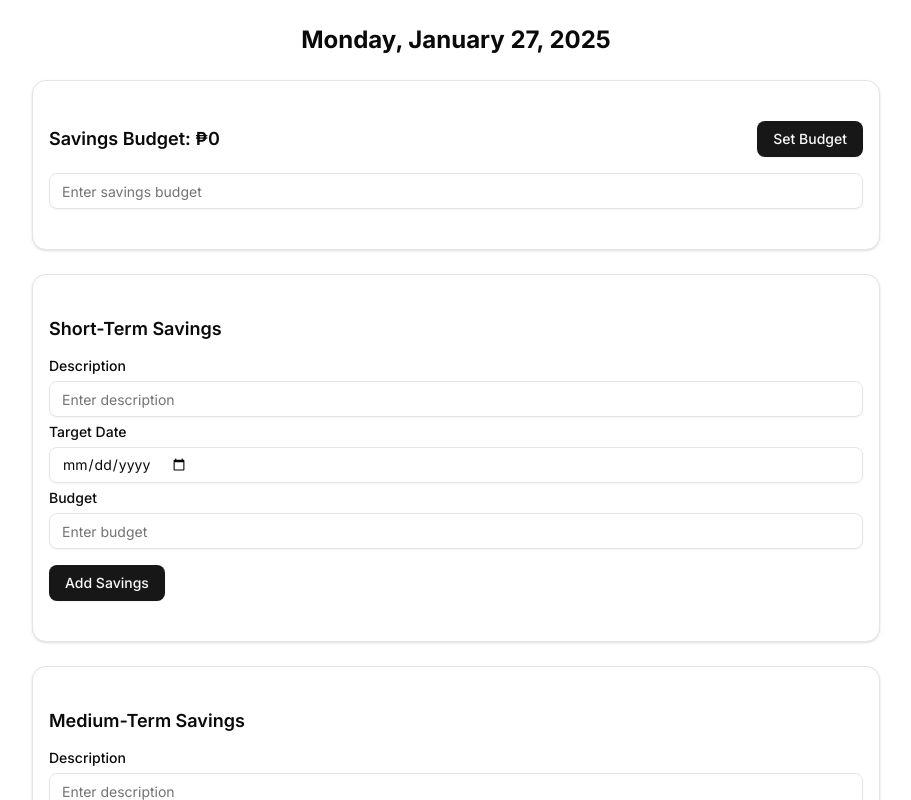
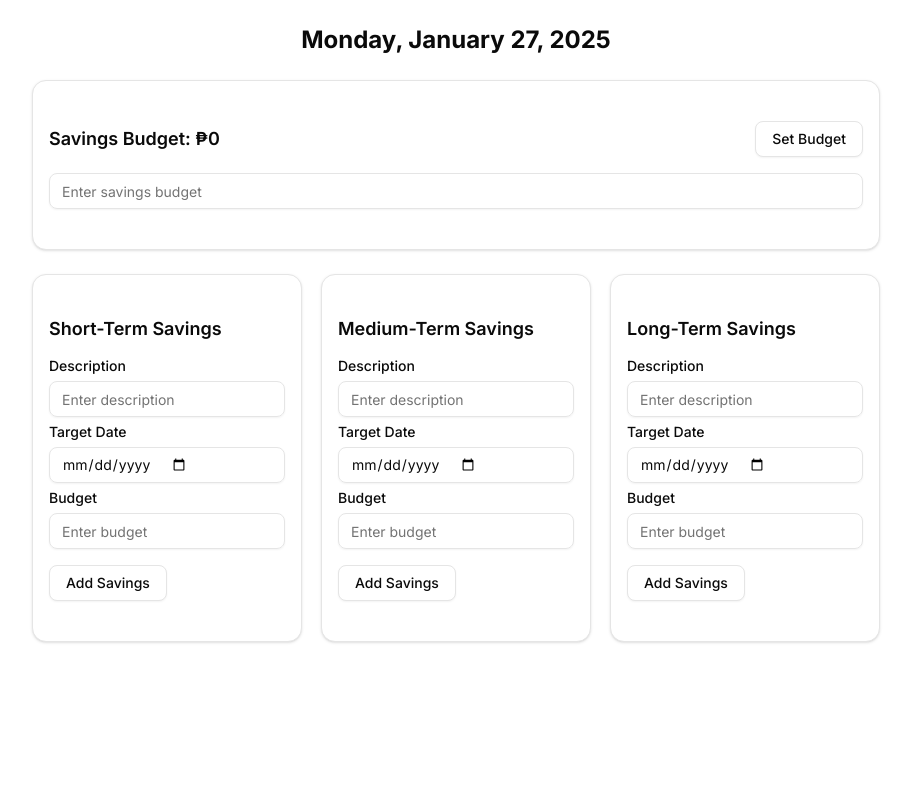
Before and after one commit to shadycodee/Goal_Saver, a React (Vite) app in the folder react/: page /dashboard in a window 1280 px wide. Shown: the top 800 px of the page, without its empty margins (184-1095 px from the left). Built offline with nearby package versions, Linux system fonts and the light colour scheme.

Commit message:
enhance Dashboard component with improved button styles and layout; add custom color for save button in Tailwind configuration

```diff
--- a/react/src/Pages/Dashboard.jsx
+++ b/react/src/Pages/Dashboard.jsx
@@ -33,12 +33,13 @@ export default function Dashboard() {
       {/* Date Display */}
       <h1 className="text-2xl font-bold text-center">{today}</h1>
 
+
       {/* Set Savings Budget */}
       <Card>
         <CardContent className="p-4 space-y-4">
           <div className="flex items-center justify-between">
             <h2 className="text-lg font-semibold">Savings Budget: ₱{savingsBudget}</h2>
-            <Button onClick={handleBudgetSubmit}>Set Budget</Button>
+            <Button onClick={handleBudgetSubmit} className="hover:bg-[#25b34b] hover:text-white" variant="outline">Set Budget</Button>
           </div>
           <Input
             placeholder="Enter savings budget"
@@ -48,7 +49,8 @@ export default function Dashboard() {
         </CardContent>
       </Card>
 
-      {/* Savings Sections */}
+      <div className="flex flex-wrap justify-between gap-4">
+        {/* Savings Sections */}
       {["shortTerm", "mediumTerm", "longTerm"].map((type) => (
         <Card key={type}>
           <CardContent className="p-4 space-y-4">
@@ -66,6 +68,8 @@ export default function Dashboard() {
           </CardContent>
         </Card>
       ))}
+      </div>
+
     </div>
   );
 }
@@ -92,7 +96,7 @@ function AddSavingForm({ onSave }) {
       <Input type="date" value={targetDate} onChange={(e) => setTargetDate(e.target.value)} />
       <Label>Budget</Label>
       <Input type="number" value={amount} onChange={(e) => setAmount(e.target.value)} placeholder="Enter budget" />
-      <Button className="mt-2" onClick={handleSubmit}>Add Savings</Button>
+      <Button className="hover:bg-[#25b34b] hover:text-white mt-2" onClick={handleSubmit} variant="outline">Add Savings</Button>
     </div>
   );
 }
--- a/react/tailwind.config.js
+++ b/react/tailwind.config.js
@@ -7,6 +7,9 @@ module.exports = {
       fontFamily: {
         sans: ["Inter", ...fontFamily.sans],
       },
+      colors: {
+        'saveButton': '#25b34b',
+      }
     },
   },
   plugins: [],
```
